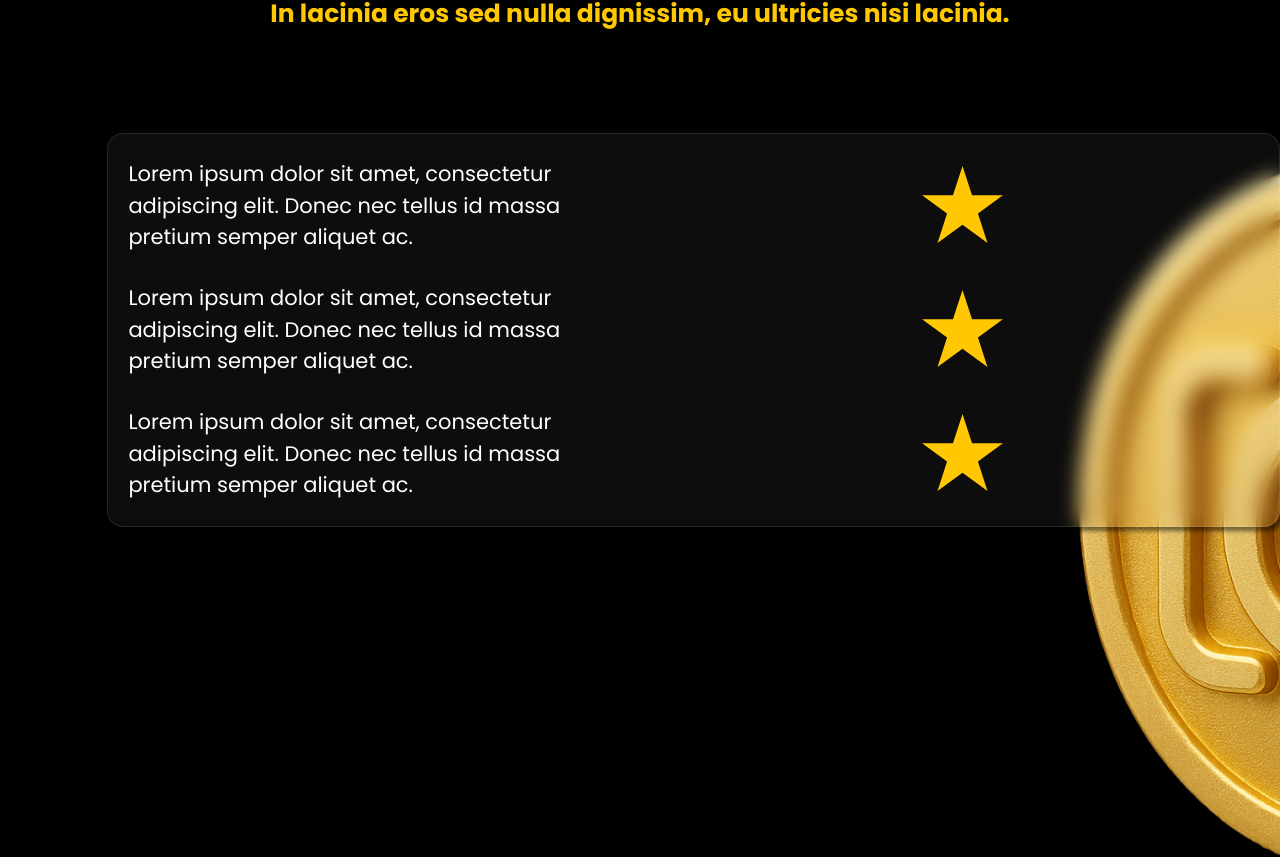
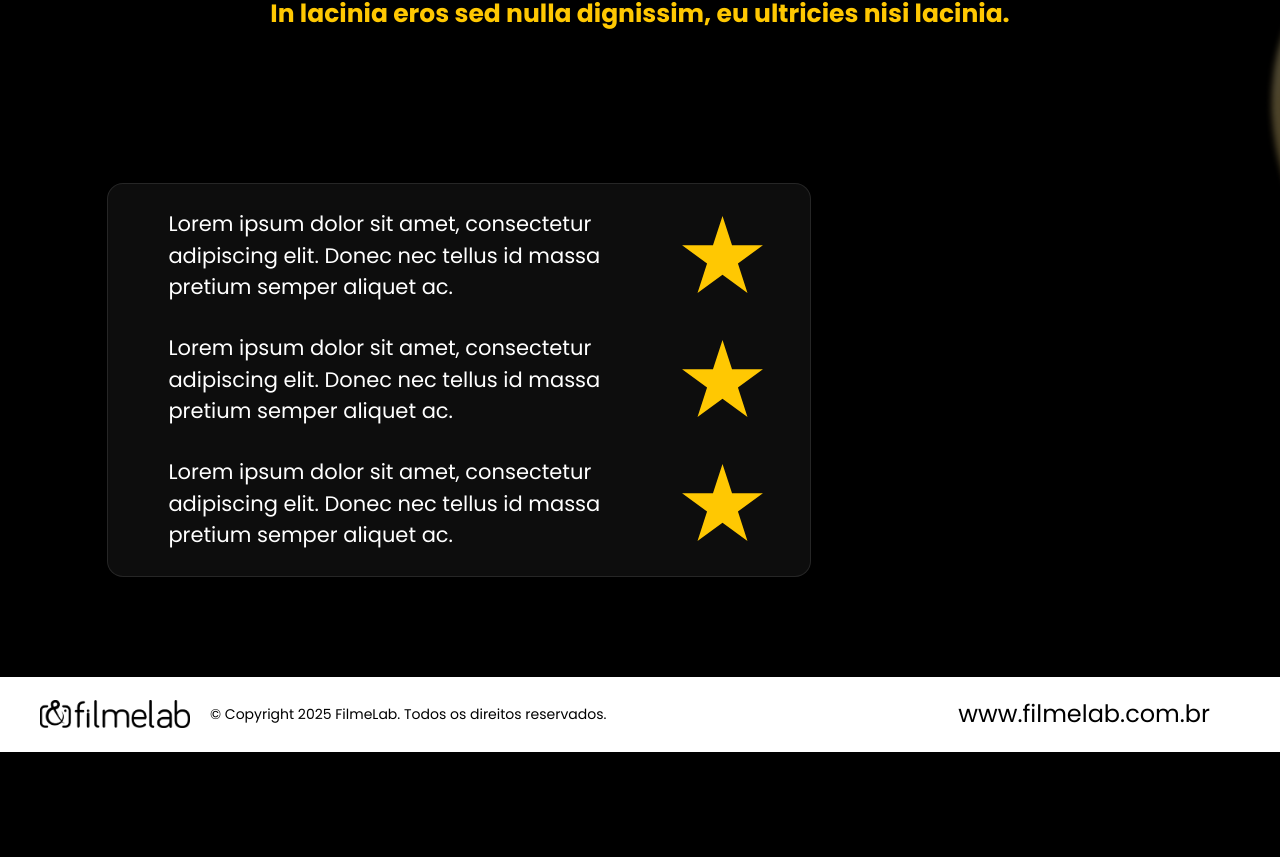
Before and after one commit to Film-Lab-landing-pages/ceos-lp, a Next.js app: page / in a window 1280 px wide. Shown: the part 2537-3394 px from the top of the page. After the commit the page ends 3289 px from the top, so only its background shows below. Built offline with nearby package versions, Linux system fonts and the light colour scheme.

Commit message:
feat: more styles improvements - A Solucao section

```diff
--- a/src/sections/ASolucao/index.tsx
+++ b/src/sections/ASolucao/index.tsx
@@ -12,7 +12,7 @@ const solutions = [
 
 const ASolucao = () => {
   return (
-    <S.ASolucaoContainer>
+    <S.SolucaoSection>
       <S.FlexContainer>
         <Title>A Solução</Title>
 
@@ -46,7 +46,7 @@ const ASolucao = () => {
           </S.PositionedCard>
         </S.CardWrapper>
       </S.FlexContainer>
-    </S.ASolucaoContainer>
+    </S.SolucaoSection>
   )
 }
 
--- a/src/sections/ASolucao/styles.ts
+++ b/src/sections/ASolucao/styles.ts
@@ -1,18 +1,12 @@
+import { Section } from '@/styles/globalStyles'
 import styled from 'styled-components'
 
-// 1) Container principal
-export const ASolucaoContainer = styled.section`
-  display: flex;
-  flex-direction: column;
-  align-items: center;
-  width: 100%;
-  height: 1079px;
-  background: url('/images/bg_a_solucao.png');
+export const SolucaoSection = styled(Section)`
+  margin: 5rem 0;
+  background: url('/images/bg_section02.png') center center no-repeat;
   background-size: cover;
-  background-position: center;
 `
 
-// 2) Flex container geral
 export const FlexContainer = styled.div`
   display: flex;
   flex-direction: column;
@@ -20,7 +14,6 @@ export const FlexContainer = styled.div`
   width: 100%;
 `
 
-// 3) Subtitle wrapper
 export const SubtitleWrapper = styled.div`
   display: flex;
   flex-direction: column;
@@ -46,7 +39,6 @@ export const SubtitleSpan = styled.span`
   max-width: 1600px;
 `
 
-// Novo container apenas para alinhar o Card à esquerda
 export const CardWrapper = styled.div`
   width: 100%;
   display: flex;
@@ -59,10 +51,11 @@ export const PositionedCard = styled.div`
   display: flex;
   align-items: center;
   justify-content: center;
-  margin-top: 5rem;
+  margin-top: 10rem;
+  width: 60%;
+  margin-bottom: 5rem;
 `
 
-// 5) Card content
 export const CardContent = styled.div`
   display: flex;
   flex-direction: column;
@@ -73,25 +66,26 @@ export const CardContent = styled.div`
   padding: 2rem;
 `
 
-// 6) CardItem
 export const CardItem = styled.div`
   display: flex;
   align-items: center;
   justify-content: center;
   gap: 4.84vw;
   width: 100%;
+  gap: 5rem;
 `
 
 export const CardItemText = styled.p`
   color: var(--color-white);
   font-size: 21px;
   width: 80%;
+  margin-left: 4rem;
 `
 
 export const CardItemIcon = styled.div`
-  width: 100%;
+  width: 20%;
   height: 100%;
   display: flex;
   align-items: center;
-  justify-content: center;
+  justify-content: flex-start;
 `
```
